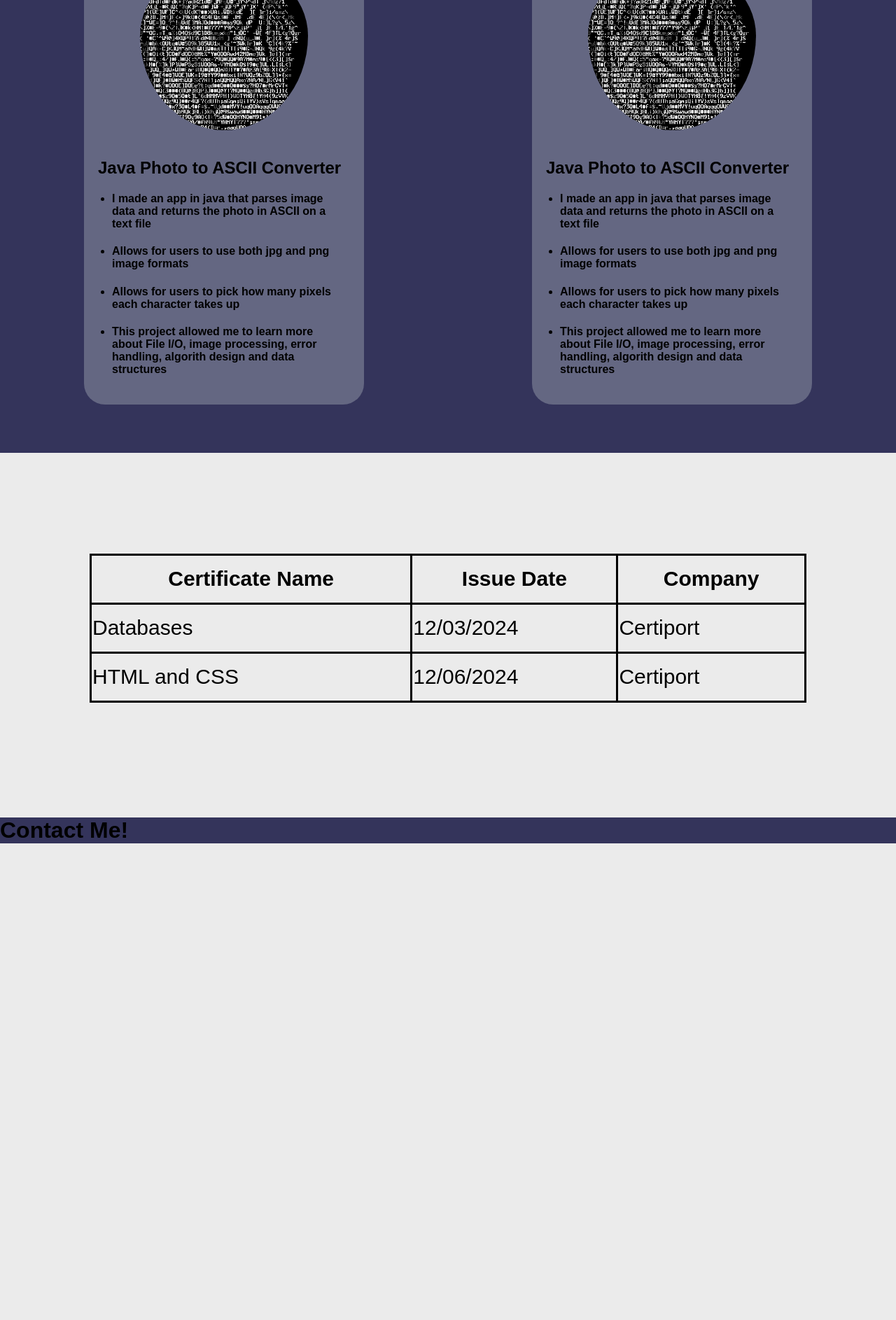
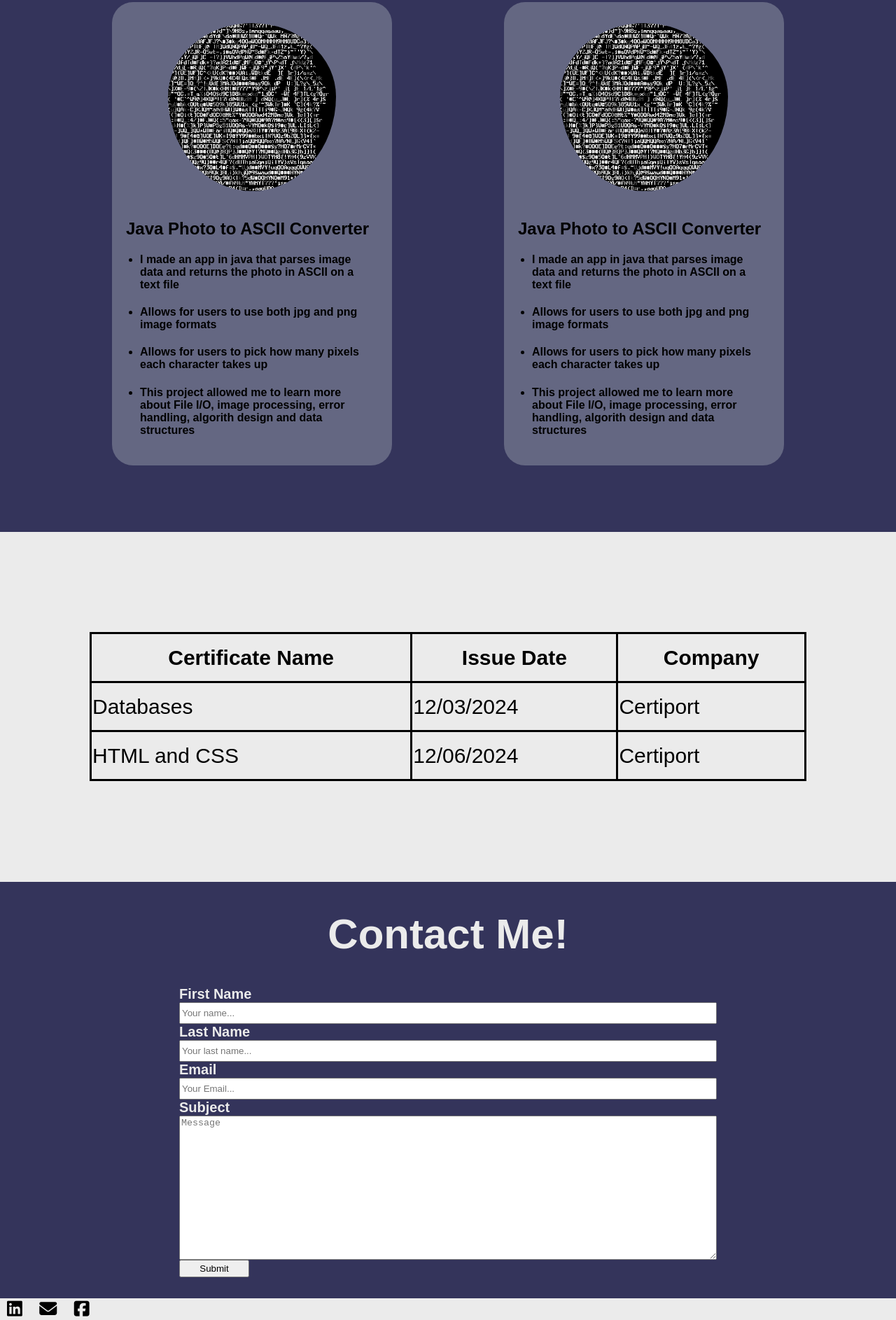
Before and after one commit to pistachioczar/pistachioczar.github.io, a plain HTML site: page index.html in a window 1280 px wide. Shown: the part 661-2547 px from the top of the page at 70% size. Before the commit the page ends 1888 px from the top, so only its background shows below. Drawn offline with Linux system fonts and the light colour scheme.

Commit message:
Final Commit

```diff
--- a/index.html
+++ b/index.html
@@ -3,16 +3,22 @@
 <head>
     <meta charset="UTF-8">
     <meta name="viewport" content="width=device-width, initial-scale=1.0">
-    <title>Document</title>
+    <title>Zach Hargett</title>
     <link rel="stylesheet" href="styles.css">
+    <script src="https://kit.fontawesome.com/5186693ab4.js" crossorigin="anonymous"></script>
+    <!--
+        Author: Zach Hargett
+        Date: 12/9/2024
+        Project: Portfolio Website
+    -->
 </head>
 <body>
     <header class="odd">
         <nav>
-            <a href="#">Home</a>
-            <a href="#">Projects</a>
-            <a href="#">Certificates</a>
-            <a href="#">Contact Me!</a>
+            <a href="#home">Home</a>
+            <a href="#projects">Projects</a>
+            <a href="#certificates">Certificates</a>
+            <a href="#contact-me">Contact Me!</a>
         </nav>
     </header>
 
@@ -22,8 +28,9 @@
                 Hi! I'm Zach Hargett
             </h1>
             <p>
-                This is a description. Ill figure out what to put in here when I actually
-                make my website but until then I guess this will be filler
+                As a Computer Science major at Ozarks Technical Community College, I'm passionate about crafting
+                innovative software solutions. My studies have equipped me with a strong foundation in programming
+                languages like Python and Java, enabling me to tackle a wide range of technical challenges.
             </p>
         </div>
         <div id="profile-img">
@@ -36,7 +43,7 @@
             <img src="images/ASCII.png" alt="Java ASCII Converter" class="project-photo">
 
             <div class="project-text">
-                <h2>Java Photo to ASCII Converter</h2>
+                <a href="https://github.com/pistachioczar/Photo-To-Ascii" target="_blank"><h2>Java Photo to ASCII Converter</h2></a>
                 <ul>
                     <li><h4>I made an app in java that parses image data and returns the photo in ASCII on a text file</h4></li>
                     <li><h4>Allows for users to use both jpg and png image formats</h4></li>
@@ -53,7 +60,7 @@
             <img src="images/ASCII.png" alt="Java ASCII Converter" class="project-photo">
 
             <div class="project-text">
-                <h2>Java Photo to ASCII Converter</h2>
+                <a href="https://github.com/pistachioczar/Photo-To-Ascii" target="_blank"><h2>Java Photo to ASCII Converter</h2></a>
                 <ul>
                     <li><h4>I made an app in java that parses image data and returns the photo in ASCII on a text file</h4></li>
                     <li><h4>Allows for users to use both jpg and png image formats</h4></li>
@@ -89,6 +96,28 @@
 
     <div id="contact-me" class="odd">
         <h1>Contact Me!</h1>
+
+        <form action="#">
+            <label for="fname">First Name</label>
+            <input type="text" id="fname" name="firstname" placeholder="Your name...">
+
+            <label for="lname">Last Name</label>
+            <input type="text" id="lname" name="lastname" placeholder="Your last name...">
+
+            <label for="email">Email</label>
+            <input type="text" name="email" id="email" placeholder="Your Email...">
+
+            <label for="subject">Subject</label>
+            <textarea id="subject" name="subject" placeholder="Message" style="height:200px"></textarea>
+
+            <input type="submit" value="Submit" id="submit">
+        </form>
     </div>
+
+    <footer>
+        <a href="#"><i class="fa-brands fa-linkedin"></i></a>
+        <a href="mailto:zachhargett6@gmail.com"><i class="fa-solid fa-envelope"></i></a>
+        <a href="#"><i class="fa-brands fa-square-facebook"></i></a>
+    </footer>
 </body>
 </html>
--- a/styles.css
+++ b/styles.css
@@ -1,5 +1,12 @@
+/*Variables*/
+:root{
+    --blue: #34345b;
+    --white: #ebebeb;
+}
+
+
+
 /*General Design*/
-
 body, html {
     padding: 0;
     margin: 0;
@@ -11,7 +18,7 @@ body{
 }
 
 .odd{
-    background-color: #34345b;
+    background-color: var(--blue);
 }
 
 /*Header Design*/
@@ -80,7 +87,7 @@ header nav a:hover{
     flex-direction: row;
     justify-content: space-around;
     align-items: center;
-    height: 800px;
+    padding: 80px;
 }
 
 .project-card{
@@ -90,10 +97,20 @@ header nav a:hover{
     flex-direction: column;
     align-items: center;
     border-radius: 30px;
+    margin:15px;
 }
 
 .project-text{
     padding: 20px;
+}
+
+.project-text a{
+    color: black;
+    text-decoration: none;
+}
+
+.project-text a:hover{
+    text-decoration: underline black 2px;
 }
 
 .project-card ul{
@@ -128,3 +145,58 @@ table{
 tr{
     height: 70px;
 }
+
+/*Contact Me Design*/
+
+#contact-me{
+    display: flex;
+    align-items: center;
+    flex-direction: column;
+    padding-bottom: 30px;
+    color: var(--white);
+    font-size: 20px;
+    font-weight: bold;
+}
+
+#contact-me h1{
+    font-size: 60px;
+    color: var(--white);
+    text-align: center;
+}
+
+form{
+    display: flex;
+    flex-direction: column;
+    width: 60%;
+}
+
+input{
+    height: 25px;
+}
+
+#submit{
+    width:100px;
+}
+
+/*Footer Design*/
+i{
+    font-size: 25px;
+    padding: 3px 10px;
+    color: black;
+}
+
+i:hover{
+    color:var(--blue)
+}
+
+/*Media Query*/
+
+@media screen and (max-width:750px){
+    #projects{
+        flex-direction: column;
+    }
+
+    header nav{
+        flex-direction:column;
+    }
+}
```
Also changed, not shown: portfolio_wireframe.png (added), 1 other file.
